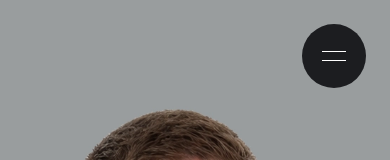
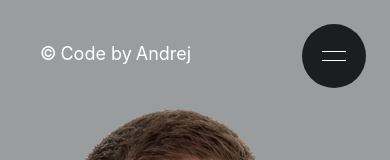
Before and after one commit to Mararovsek99/portfolio, a React (Vite) app: page / in a window 390 px wide. Shown: the top 160 px of the page. Built offline with nearby package versions, Linux system fonts and the light colour scheme.

Commit message:
added half of navBar to mobile users

```diff
--- a/src/components/Navbar.jsx
+++ b/src/components/Navbar.jsx
@@ -16,7 +16,7 @@ const Navbar = () => {
 
   return (
     <nav
-      className={`absolute left-0 top-0 z-[1000] hidden md:flex w-full justify-between p-8 ${textClass}`}
+      className={`absolute left-0 top-0 z-[1000] flex w-full justify-between p-8 ${textClass}`}
     >
       <Magnetic>
         <Link
@@ -39,7 +39,7 @@ const Navbar = () => {
         </Link>
       </Magnetic>
 
-      <div className="flex items-center gap-4">
+      <div className="hidden md:flex items-center gap-4">
         {buttons.map((button) => (
           <Magnetic key={button.name}>
             <Link
```
